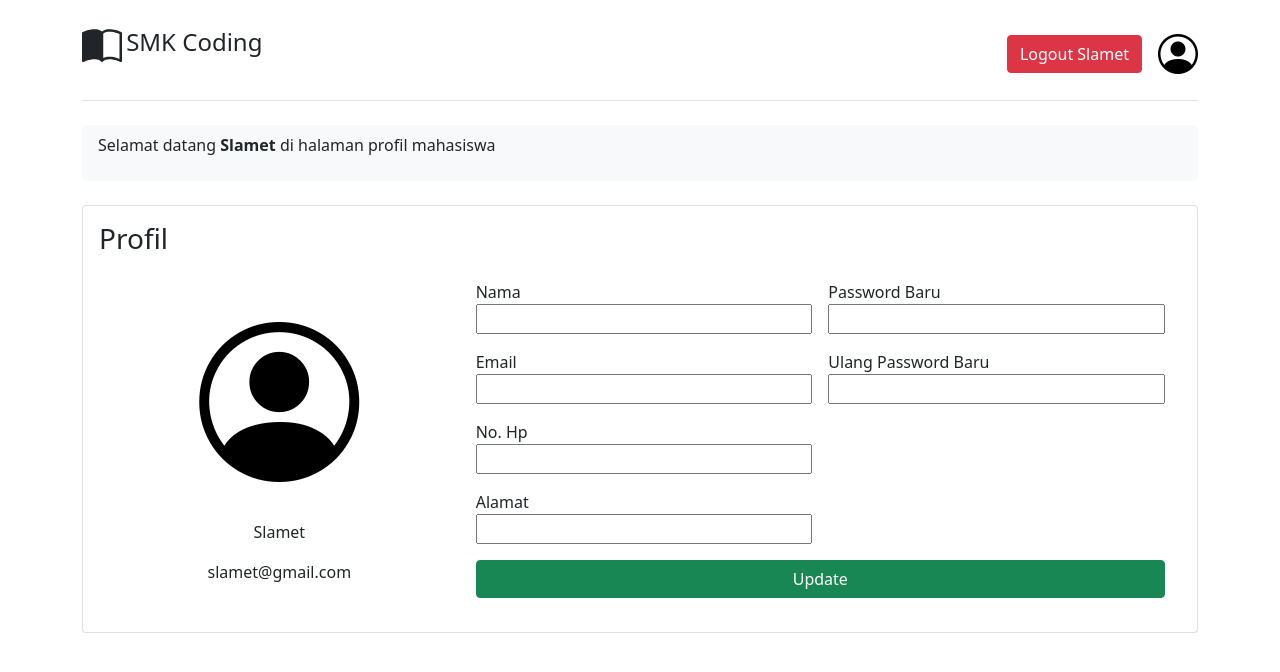
After one commit to rihanfarih/FPPWEB, a PHP site: page /siswa/profile.php in a window 1280 px wide. The commit adds this page. Shown: the top 672 px of the page. Run offline with PHP 8.4, Linux system fonts and the light colour scheme; a user stored in the database is signed in; data comes from the database, SQL or seed files in the repository; data that the repository does not hold is empty; some libraries are stand-ins or nearby versions.

Commit message:
update profile siswa

```diff
--- a/login-process.php
+++ b/login-process.php
@@ -13,7 +13,9 @@ if (isset($_POST['login'])) {
         $level = $get['level'];
         // var_dump($level);
         $nama = $get['nama_admin'];
+        $id = $get['id'];
         // var_dump($nama);
+        $_SESSION['id'] = $id;
         $_SESSION['nama'] = $nama;
         $_SESSION['login_in'] = $email;
         if ($level == "admin") {
@@ -23,8 +25,8 @@ if (isset($_POST['login'])) {
             echo "<script type='text/javascript'>alert('selamat datang $level');location.href = \"siswa/homesis.php\"</script>";
         }
     } else {
-       // echo "<script type='text/javascript'>alert('Login gagal, username atau password salah!');location.href = \"halog.php\"</script>";
-       header('Location: halog.php?status=gagal');
+        // echo "<script type='text/javascript'>alert('Login gagal, username atau password salah!');location.href = \"halog.php\"</script>";
+        header('Location: halog.php?status=gagal');
     }
 } else {
     echo "<script type='text/javascript'>alert('Anda tidak diperkenankan masuk ke halaman ini!');location.href = \"index.php\"</script>";
--- /dev/null
+++ b/siswa/profile.php
@@ -0,0 +1,128 @@
+<?php
+include("config.php");
+session_start();
+if (!isset($_SESSION['login_in'])) {
+    echo "<script type='text/javascript'>alert('Anda tidak diperkenankan masuk ke halaman ini!');location.href = \"../index.php\"</script>";
+}
+
+$id = $_SESSION['id'];
+// var_dump($_SESSION['id']);
+$mhs = mysqli_query($db, "SELECT * FROM admin JOIN userdata ON admin.id = userdata.id_siswa WHERE admin.id = $id");
+$arrmhs = mysqli_fetch_array($mhs);
+// var_dump($arrmhs['nama_admin']);
+?>
+
+<!DOCTYPE html>
+<html lang="en">
+
+<head>
+    <meta charset="UTF-8">
+    <meta http-equiv="X-UA-Compatible" content="IE=edge">
+    <meta name="viewport" content="width=device-width, initial-scale=1.0">
+    <link href="https://cdn.jsdelivr.net/npm/bootstrap@5.1.3/dist/css/bootstrap.min.css" rel="stylesheet" integrity="sha384-1BmE4kWBq78iYhFldvKuhfTAU6auU8tT94WrHftjDbrCEXSU1oBoqyl2QvZ6jIW3" crossorigin="anonymous">
+    <link rel="stylesheet" href="https://cdn.jsdelivr.net/npm/bootstrap-icons@1.5.0/font/bootstrap-icons.css">
+    <script src="//cdn.jsdelivr.net/npm/sweetalert2@11"></script>
+    <title>Profil Siswa</title>
+</head>
+
+<body>
+    <div class="container py-4">
+        <header class="pb-3 mb-4 border-bottom">
+            <div class="row">
+                <div class="col">
+                    <svg xmlns="http://www.w3.org/2000/svg" width="40" height="40" fill="currentColor" class="bi bi-book-half" viewBox="0 0 16 16">
+                        <path d="M8.5 2.687c.654-.689 1.782-.886 3.112-.752 1.234.124 2.503.523 3.388.893v9.923c-.918-.35-2.107-.692-3.287-.81-1.094-.111-2.278-.039-3.213.492V2.687zM8 1.783C7.015.936 5.587.81 4.287.94c-1.514.153-3.042.672-3.994 1.105A.5.5 0 0 0 0 2.5v11a.5.5 0 0 0 .707.455c.882-.4 2.303-.881 3.68-1.02 1.409-.142 2.59.087 3.223.877a.5.5 0 0 0 .78 0c.633-.79 1.814-1.019 3.222-.877 1.378.139 2.8.62 3.681 1.02A.5.5 0 0 0 16 13.5v-11a.5.5 0 0 0-.293-.455c-.952-.433-2.48-.952-3.994-1.105C10.413.809 8.985.936 8 1.783z" />
+                    </svg>
+                    <span class="fs-4">SMK Coding</span>
+                </div>
+                <div class="col">
+                    <div class="d-flex flex-row" style="justify-content: right; align-items: center;">
+                        <a class="dropdown-item text-end " href="../logout.php" style="width: fit-content;">
+                            <button type="button" class="btn btn-danger">Logout <?php echo $_SESSION['nama']; ?></button>
+                        </a>
+                        <a href="profile.php">
+                            <i class="bi bi-person-circle" style="font-size: 2.5rem; color: black"></i>
+                        </a>
+                    </div>
+                </div>
+            </div>
+        </header>
+        <div class="p-1 mb-4 bg-light rounded-3">
+            <div class="container-fluid py-1">
+
+                <p>Selamat datang <b><?php echo $_SESSION['nama']; ?></b> di halaman profil mahasiswa</p>
+
+            </div>
+        </div>
+        <?php if (isset($_GET['status'])) : ?>
+            <p>
+                <?php
+                if ($_GET['status'] == 'gagal') {
+                    echo "<div class=\"alert alert-danger mt-4\" role=\"alert\">";
+                    echo "Data invalid , Silahkan coba kembali !";
+                    echo "</div>";
+                } else {
+                    echo "<div class=\"alert alert-success mt-4\" role=\"alert\">";
+                    echo "Data berhasil di-update !";
+                    echo "</div>";
+                }
+                ?>
+            </p>
+        <?php endif; ?>
+        <div class="card card-body">
+            <h3>Profil</h3>
+            <div class="d-flex flex-row">
+                <div class="d-flex flex-column col-lg-4 p-3" style="align-items: center;">
+                    <i class="bi bi-person-circle" style="font-size: 10rem; color: black"></i>
+                    <p><?php echo $_SESSION['nama']; ?></p>
+                    <p><?php echo $_SESSION['login_in']; ?></p>
+                </div>
+                <div class="d-flex flex-column col-lg-8 p-3">
+                    <!-- <div class="d-flex flex-row"> -->
+                    <form action="update-proccess.php" method="post" class="">
+                        <div class="d-flex flex-row">
+                            <div class="d-flex flex-column col-lg-6 pe-2">
+                                <div class="d-flex flex-column mb-3">
+                                    <label for="">Nama</label>
+                                    <input type="text" name="nama" value="<?= $arrmhs["nama_admin"] ?>">
+                                </div>
+                                <div class="d-flex flex-column mb-3">
+                                    <label for="">Email</label>
+                                    <input type="text" name="email" value="<?= $arrmhs["email"] ?>">
+                                </div>
+                                <div class="d-flex flex-column mb-3">
+                                    <label for="">No. Hp</label>
+                                    <input type="text" name="nohp" value="<?= $arrmhs["nohp"] ?>">
+                                </div>
+                                <div class="d-flex flex-column mb-3">
+                                    <label for="">Alamat</label>
+                                    <input type="text" name="alamat" value="<?= $arrmhs["alamat"] ?>">
+                                </div>
+                            </div>
+                            <div class="d-flex flex-column col-lg-6 ps-2">
+                                <div class="d-flex flex-column mb-3">
+                                    <label for="">Password Baru</label>
+                                    <input type="password" name="password">
+                                </div>
+                                <div class="d-flex flex-column mb-3">
+                                    <label for="">Ulang Password Baru</label>
+                                    <input type="password" name="password2">
+                                </div>
+                                <!-- <div class="d-flex flex-column mb-3">
+                                <label for="">Update Foto Profil</label>
+                                <input type="file">
+                            </div> -->
+                            </div>
+                        </div>
+                        <a href="" style="width: 100%;">
+                            <input type="submit" class="btn btn-success" value="Update" name="update" style="width: 100%;" />
+                        </a>
+                    </form>
+                    <!-- </div> -->
+                </div>
+            </div>
+        </div>
+    </div>
+</body>
+
+</html>
```
Also changed, not shown: halog.php (+3 -5 lines), siswa/homesis.php (+10 -3 lines), siswa/jadwalpelajaran.php (+9 -7 lines), siswa/update-proccess.php (added, +47 -0 lines).
